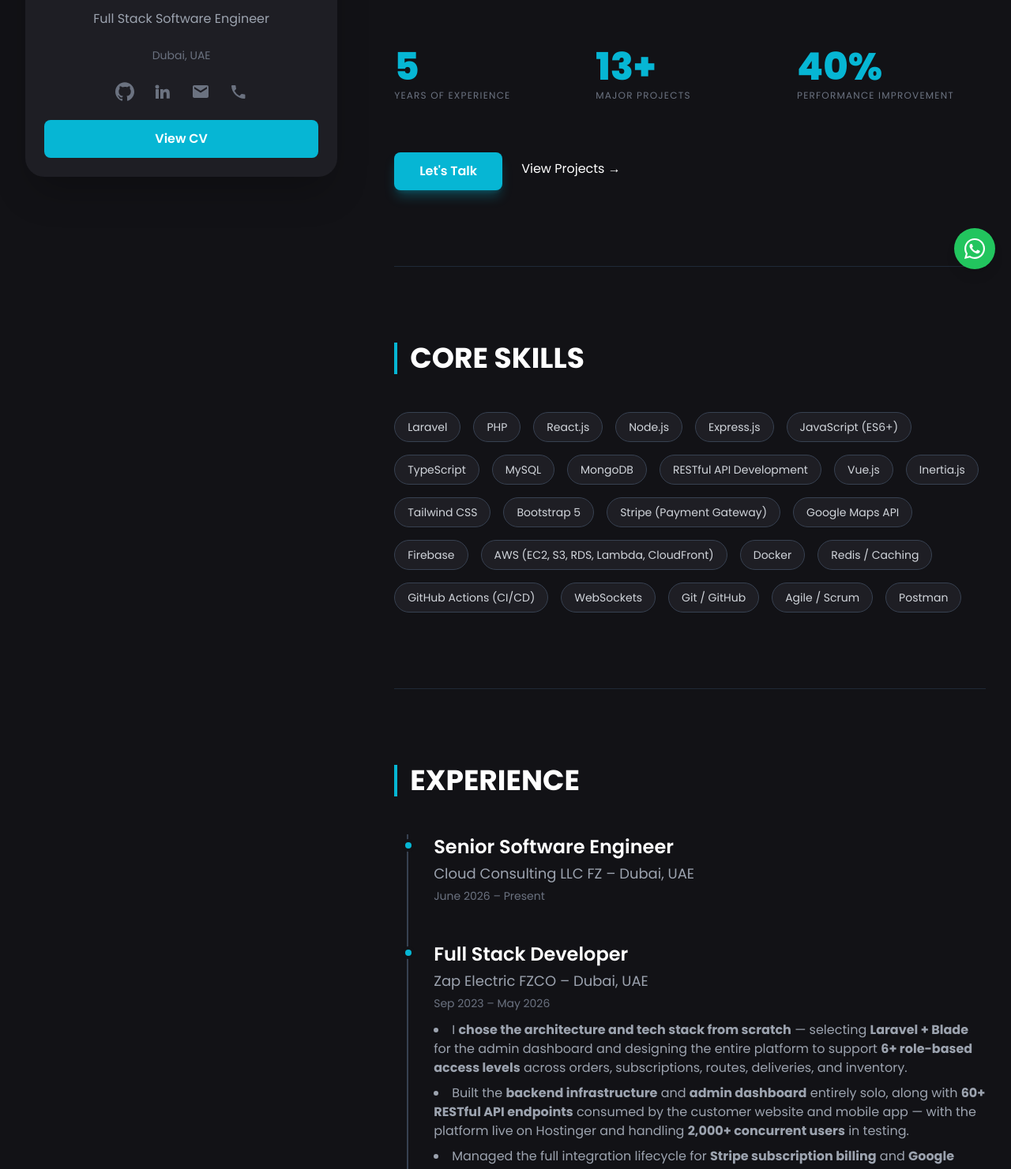
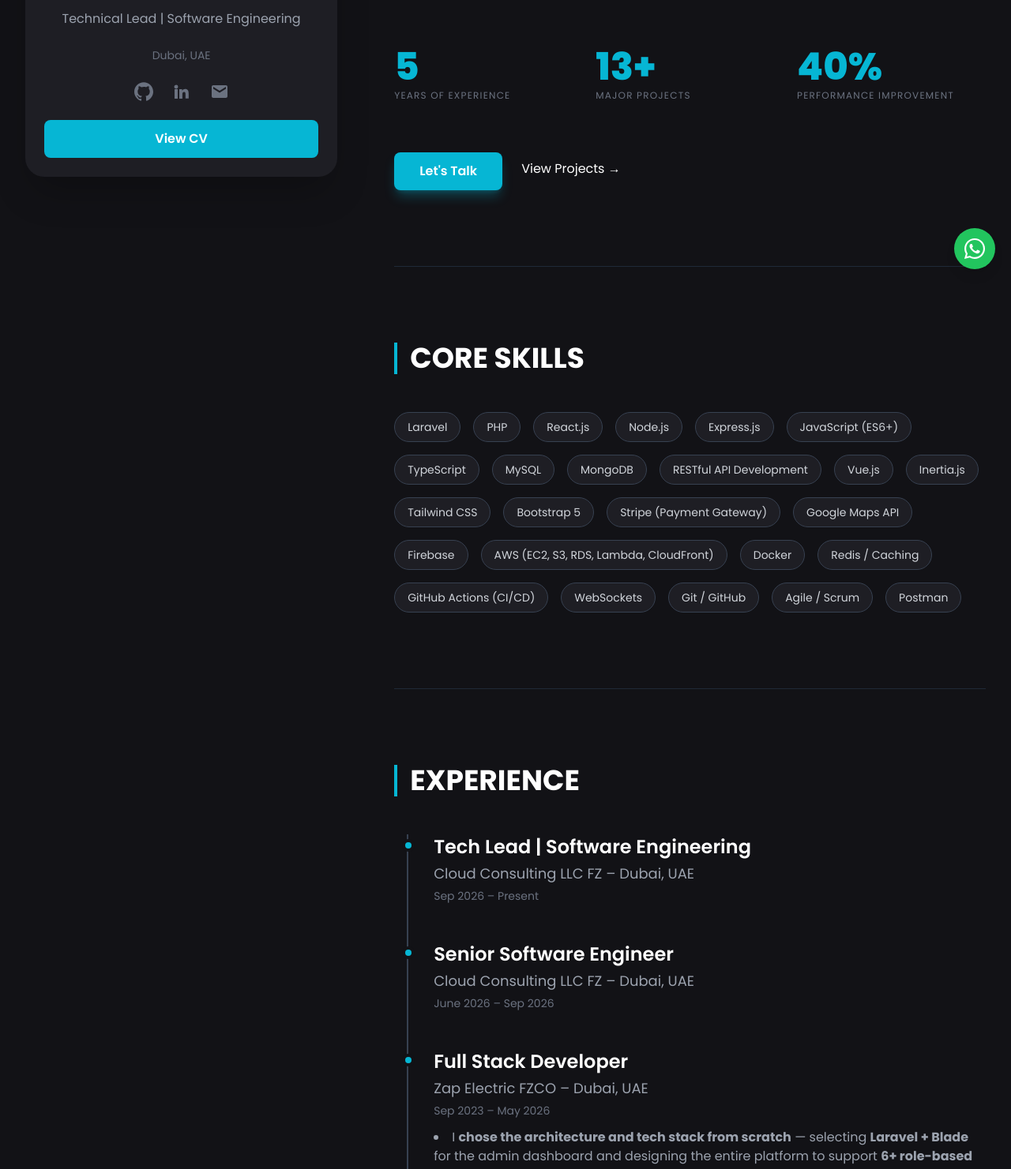
Before and after one commit to Shahzaib-Subhani/shahzaib-subhani.github.io, a plain HTML site: page index.html in a window 1280 px wide. Shown: the part 426-1907 px from the top of the page at 79% size. Drawn offline with nearby package versions, Linux system fonts and the light colour scheme.

Commit message:
Update index.html

```diff
--- a/index.html
+++ b/index.html
@@ -3,7 +3,7 @@
   <head>
     <meta charset="UTF-8" />
     <meta name="viewport" content="width=device-width, initial-scale=1.0" />
-    <title>Shahzaib Subhani - Full Stack Software Engineer</title>
+    <title>Shahzaib Subhani - Tech Lead | Software Engineering</title>
     <link rel="icon" type="image/png" href="./favicon/favicon-96x96.png" sizes="96x96" />
     <link rel="icon" type="image/svg+xml" href="./favicon/favicon.svg" />
     <link rel="shortcut icon" href="./favicon/favicon.ico" />
@@ -13,7 +13,7 @@
     <meta property="og:url" content="https://shahzaib-subhani.github.io/" />
     <meta
       property="og:title"
-      content="Shahzaib Subhani — Full Stack Software Engineer"
+      content="Shahzaib Subhani — Tech Lead | Software Engineering"
     />
     <meta
       property="og:description"
@@ -29,7 +29,7 @@
         "@context": "https://schema.org",
         "@type": "Person",
         "name": "Shahzaib Ajmal Subhani",
-        "jobTitle": "Full Stack Software Engineer",
+        "jobTitle": "Tech Lead | Software Engineering",
         "address": {
           "@type": "PostalAddress",
           "addressLocality": "Dubai",
@@ -148,7 +148,7 @@
 
           <!-- Name & Role -->
           <h1 class="text-3xl font-bold">Shahzaib Subhani</h1>
-          <p class="text-gray-400">Full Stack Software Engineer</p>
+          <p class="text-gray-400">Technical Lead | Software Engineering</p>
           <p class="text-gray-500 text-sm">Dubai, UAE</p>
 
           <!-- Social Icons -->
@@ -208,7 +208,7 @@
             </a>
 
             <!-- Phone -->
-            <a
+            <!-- <a
               href="tel:+971554103529"
               class="hover:text-accent-purple transition"
               title="Phone"
@@ -218,7 +218,7 @@
                   d="M6.62 10.79a15.05 15.05 0 0 0 6.59 6.59l2.2-2.2a1 1 0 0 1 1.02-.23 9.8 9.8 0 0 0 3.02.48 1 1 0 0 1 1 1v3.5a1 1 0 0 1-1 1A16.93 16.93 0 0 1 3 5a1 1 0 0 1 1-1h3.5a1 1 0 0 1 1 1 9.8 9.8 0 0 0 .48 3.02 1 1 0 0 1-.23 1.02l-2.13 2.13z"
                 />
               </svg>
-            </a>
+            </a> -->
           </div>
 
           <!-- CV Button -->
@@ -329,12 +329,51 @@
               ></div>
 
               <h4 class="text-2xl font-semibold text-white">
+                Tech Lead | Software Engineering
+              </h4>
+              <p class="text-lg text-gray-400 my-1">
+                Cloud Consulting LLC FZ – Dubai, UAE
+              </p>
+              <p class="text-sm text-gray-500">Sep 2026 – Present</p>
+
+              <!-- <ul
+                class="list-disc list-inside text-gray-400 text-base mt-3 space-y-2"
+              >
+                <li>
+                  I <b>chose the architecture and tech stack from scratch</b> —
+                  selecting <b>Laravel + Blade</b> for the admin dashboard and
+                  designing the entire platform to support
+                  <b>6+ role-based access levels</b> across orders,
+                  subscriptions, routes, deliveries, and inventory.
+                </li>
+                <li>
+                  Built the <b>backend infrastructure</b> and
+                  <b>admin dashboard</b> entirely solo, along with
+                  <b>60+ RESTful API endpoints</b> consumed by the customer
+                  website and mobile app — with the platform live on Hostinger
+                  and handling <b>2,000+ concurrent users</b> in testing.
+                </li>
+                <li>
+                  Managed the full integration lifecycle for
+                  <b>Stripe subscription billing</b> and
+                  <b>Google Maps API</b> for real-time driver route tracking —
+                  taking both from sandbox all the way through to the live
+                  environment.
+                </li>
+              </ul> -->
+            </div>
+            <div class="relative pl-8">
+              <div
+                class="absolute w-4 h-4 bg-accent-purple rounded-full mt-1.5 -left-2 border-4 border-dark-charcoal"
+              ></div>
+
+              <h4 class="text-2xl font-semibold text-white">
                 Senior Software Engineer
               </h4>
               <p class="text-lg text-gray-400 my-1">
                 Cloud Consulting LLC FZ – Dubai, UAE
               </p>
-              <p class="text-sm text-gray-500">June 2026 – Present</p>
+              <p class="text-sm text-gray-500">June 2026 – Sep 2026</p>
 
               <!-- <ul
                 class="list-disc list-inside text-gray-400 text-base mt-3 space-y-2"
```
